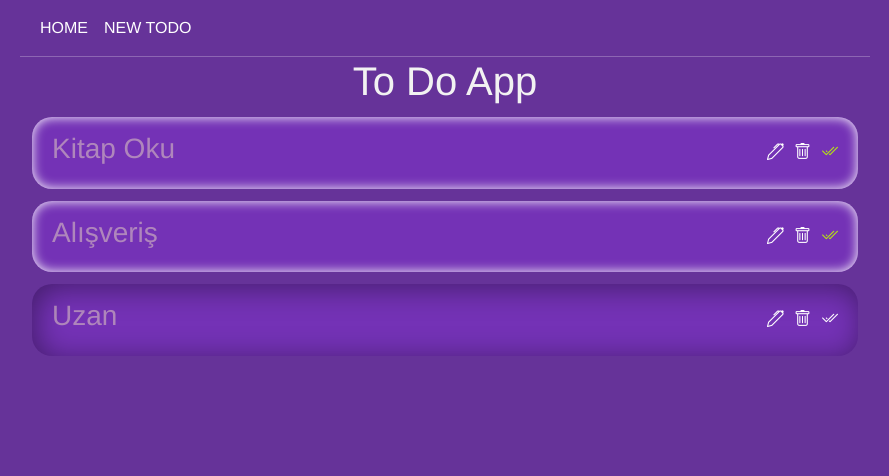
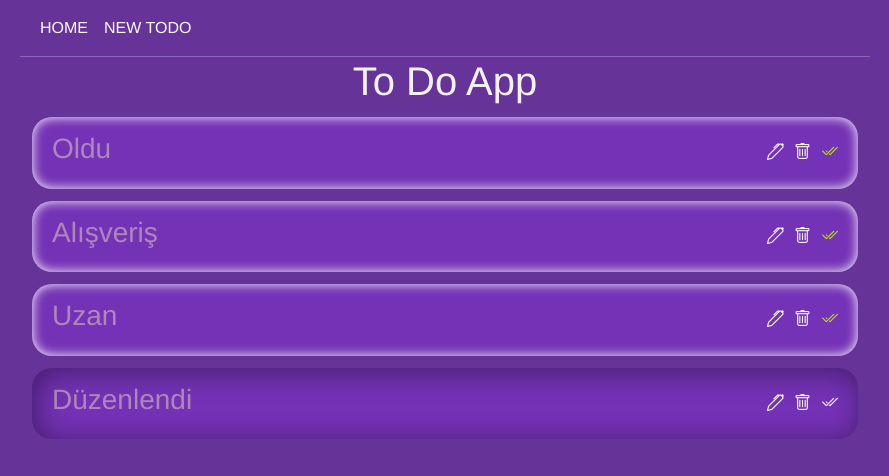
Before and after one commit to oguzhanascier/todolist-vue3-jsonServer, a Vue app: page / in a window 1280 px wide. Shown: the top 476 px of the page, without its empty margins (195-1084 px from the left). Built offline with nearby package versions, Linux system fonts and the light colour scheme; data requests are answered from the project's data file.

Commit message:
call it a day

```diff
--- a/data/db.json
+++ b/data/db.json
@@ -2,8 +2,8 @@
   "ToDos": [
     {
       "id": 1,
-      "title": "Kitap Oku",
-      "content": "30 Sayfalık Harry Potter Okuması",
+      "title": "Oldu",
+      "content": "Galiba bu sefer",
       "done": true
     },
     {
@@ -16,6 +16,12 @@
       "id": 58662280,
       "title": "Uzan",
       "content": "gidip uzanayım 13 dk ",
+      "done": true
+    },
+    {
+      "id": 98743071,
+      "title": "Düzenlendi",
+      "content": "Edit deneme",
       "done": false
     }
   ]
--- a/src/views/todoEdit.vue
+++ b/src/views/todoEdit.vue
@@ -22,9 +22,25 @@ export default {
         return{
             title:'',
             content:'',
-            uri:'http://localhost:3000/ToDos'
+            uri:'http://localhost:3000/ToDos/'+this.id
         }
     },
+    methods:{
+        todoEdit(){
+            fetch(this.uri,{
+                method: 'PATCH',
+                headers:{'Content-Type':'application/json'},
+                body:JSON.stringify({title:this.title, content:this.content})
+            }).then(()=> this.$router.push('/'))
+            .catch((err) => console.log(err))
+        }
+    },
+    mounted(){
+        fetch(this.uri).then((res)=> res.json()).then(data=>{
+            this.title=data.title
+            this.content=data.content
+        } )
+    }
 
 }
 </script>
```
